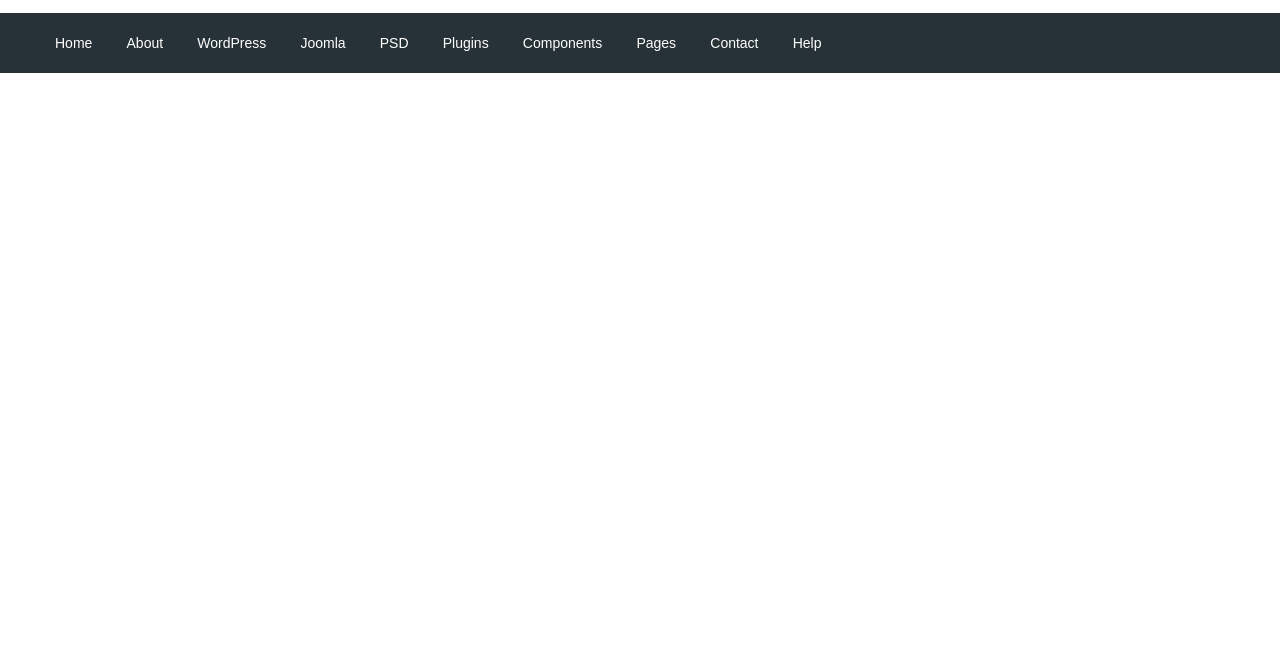
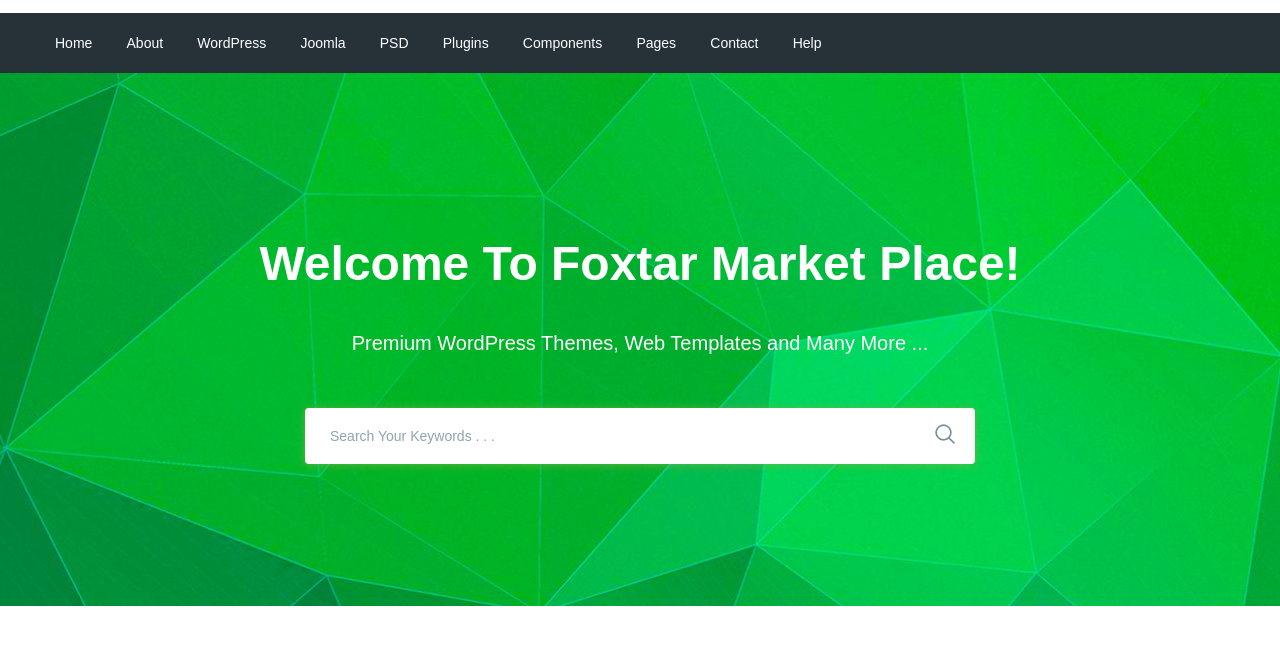
Before and after one commit to DiOl1992/moderno, a website: page app/index.html in a window 1280 px wide. Shown: the part 77-722 px from the top of the page. Drawn offline with nearby package versions, Linux system fonts and the light colour scheme; files that its build step writes are made by us from their sources.

Commit message:
added search section

```diff
--- a/app/index.html
+++ b/app/index.html
@@ -96,6 +96,28 @@
     </div>
   </header>
 
+  <section class="search" style="background-image: url(images/search-bg.jpg);">
+    <div class="container">
+      <div class="search__inner">
+        <div class="search__inner-title">
+          Welcome To Foxtar Market Place!
+        </div>
+        <div class="search__inner-text">
+          Premium WordPress Themes, Web Templates and Many More ...
+        </div>
+        <div class="search__inner-form">
+          <form>
+            <input type="text" placeholder="Search Your Keywords . . ." required>
+            <button type="submit">
+              <img src="images/icons/search.png" alt="">
+            </button>
+          </form>
+        </div>
+
+      </div>
+    </div>
+  </section>
+
 
 
   <script src="https://ajax.googleapis.com/ajax/libs/jquery/3.5.1/jquery.min.js"></script>
--- a/app/scss/style.scss
+++ b/app/scss/style.scss
@@ -57,3 +57,58 @@
     font-size: 14px;
   }
 }
+
+.search{
+  background-size: cover;
+  background-repeat: no-repeat;
+  background-position: center;
+  min-height: 533px;
+}
+
+.search__inner{
+  padding: 155px 0 100px;
+  color: #fff;
+  text-align: center;
+  &-title{
+    margin-bottom: 28px;
+    font-size: 48px;
+    font-weight: 700;
+    line-height: 72px;
+  }
+  &-text{
+    margin-bottom: 50px;
+    font-size: 20px;
+    font-weight: 500;
+    line-height: 30px;
+  }
+  &-form{
+    max-width: 670px;
+    margin: 0 auto;
+    position: relative;
+    input{
+      display: block;
+      width: 100%;
+      box-shadow: 0px 1px 10px 0px rgba(124, 178, 64, 0.75);
+      border-radius: 4px;
+      height: 56px;
+      border: none;
+      font-size: 14px;
+      font-weight: 500;
+      padding-left: 25px;
+      padding-right: 60px;
+      &::placeholder{
+        color: #90a4ae;
+        font-weight: 500;
+      }
+    }
+    button{
+      position: absolute;
+      border: none;
+      background-color: transparent;
+      right: 20px;
+      top: 16px;
+      padding: 0;
+
+    }
+  }
+}
```
Also changed, not shown: app/images/icons/search.png (added), app/images/search-bg.jpg (added).
